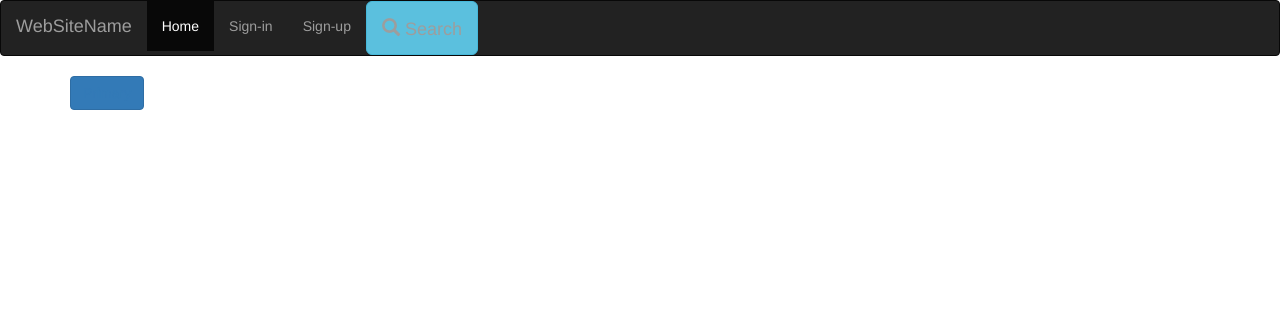
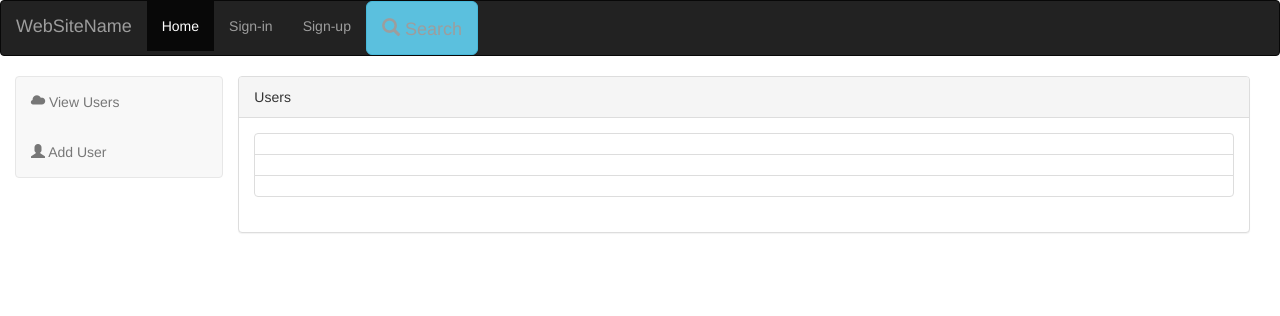
Before and after one commit to steffanboodhoo/barcodeServer, a Flask app: page / in a window 1280 px wide. Shown: the top 316 px of the page. Run offline with Flask 2, Linux system fonts and the light colour scheme; some libraries are stand-ins or nearby versions.

Commit message:
admin page v0.1

```diff
--- a/app/templates/home.html
+++ b/app/templates/home.html
@@ -8,8 +8,8 @@
    <script src="static/scripts/jquery.min.js"></script>
    <script src="static/js/bootstrap.min.js"></script>
 </head>
+
 <body>
-
   <nav class="navbar navbar-inverse">
     <div class="container-fluid">
       <div class="navbar-header">
@@ -21,15 +21,50 @@
           <li><a href="signIn">Sign-in</a></li>
           <li><a href="registration">Sign-up</a></li>
   		    <li><a href="http://www.google.com" class="btn btn-info btn-lg"><span class="glyphicon glyphicon-search"></span> Search</a></li>
-
         </ul>
       </div>
     </div>
   </nav>
 
-<div class="container">
-  <button type="button" class="btn btn-primary"><a href="adduser.html">Primary</button>
+  <div class="container-fluid main-container">
+    <div class="col-md-2 sidebar">
+      <div class="row">
+        <!-- uncomment code for absolute positioning tweek see top comment in css -->
+        <!-- <div class="absolute-wrapper"> </div> -->
+        <!-- Menu -->
+        <div class="side-menu">
+          <nav class="navbar navbar-default" role="navigation">
+            <!-- Main Menu -->
+            <div class="side-menu-container">
+              <ul class="nav navbar-nav">
+                <!-- <li class="active"><a href="#"><span class="glyphicon glyphicon-dashboard"></span> Dashboard</a></li> -->
+                <!-- <li><a href="#"><span class="glyphicon glyphicon-plane"></span> Active Link</a></li> -->
+                <li><a href="#"><span class="glyphicon glyphicon-cloud"></span> View Users</a></li>
+                <li><a href="#"><span class="glyphicon glyphicon-user"></span> Add User</a></li>
+              </ul>
+            </div>
+          </nav>
+        </div>
+      </div>
     </div>
 
+    <div class="col-md-10 content">
+      <div class="panel panel-default">
+        <div class="panel-heading">
+          Users
+        </div>
+        <div class="panel-body">
+          <div class="list-group list-group-horizontal">
+            <!-- <div class="list-group-item" id="user_count"></div> -->
+            <div class="list-group-item" id="user_id"></div>
+            <div class="list-group-item" id="user_name"></div>
+            <div class="list-group-item" id="user_password"></div>
+          </div>
+        </div>
+      </div>
+    </div>
+
+  </div> <!-- container div -->
 </body>
+
 </html>
```
Lines whose indentation alone changed are shown as unchanged.
